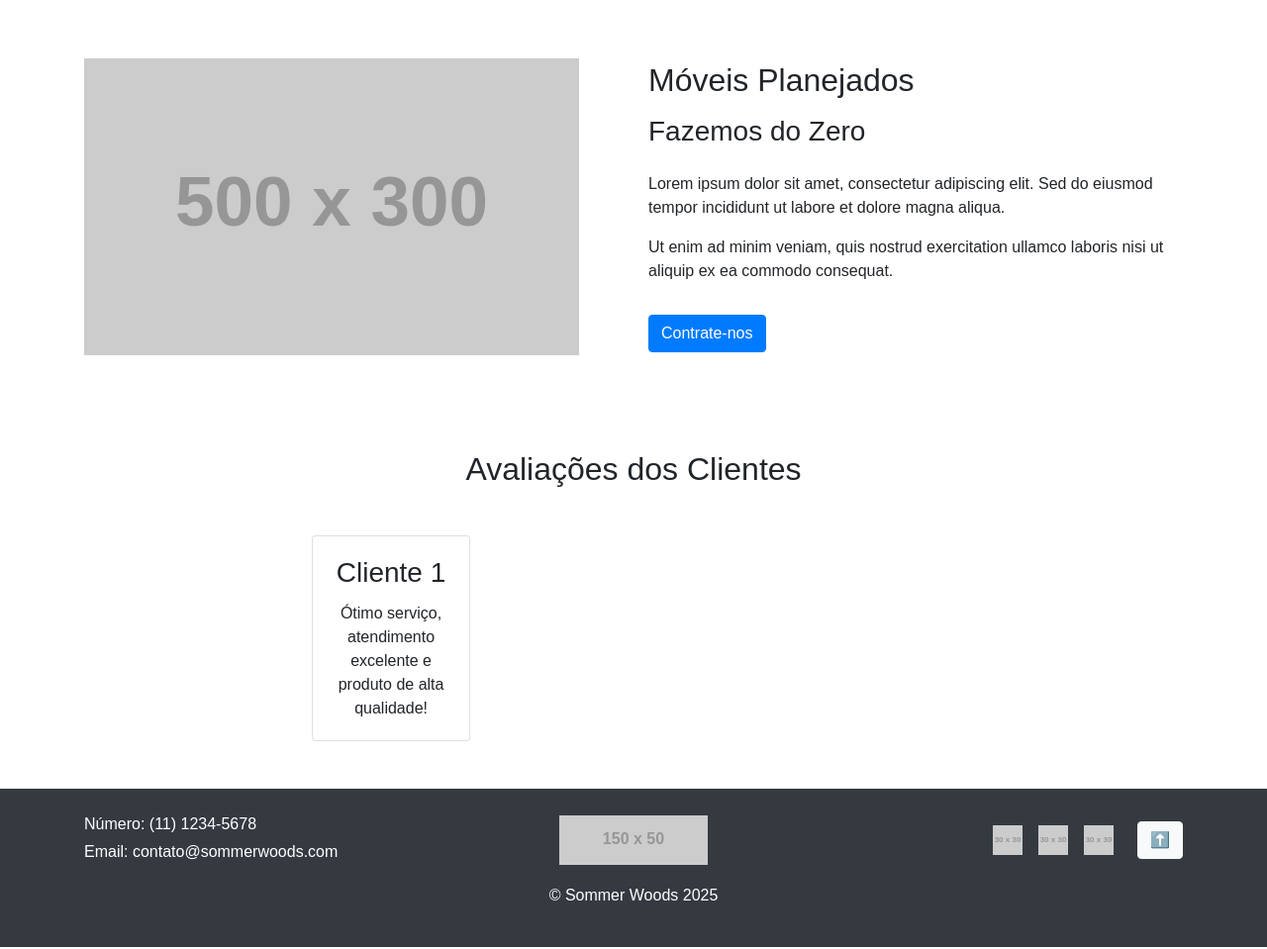
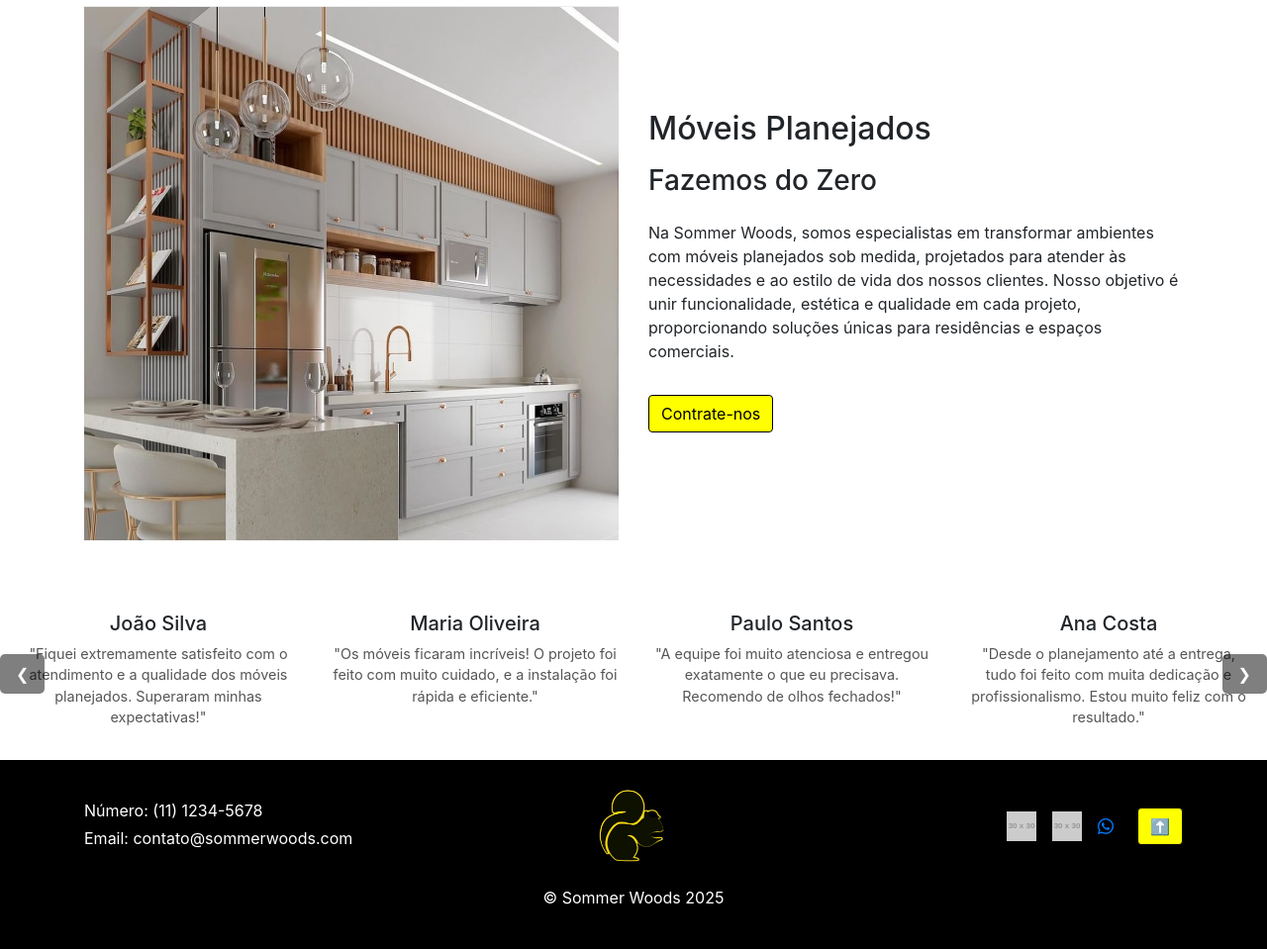
Before and after one commit to Allysson1/Sommerwoods, a plain HTML site: page index.html in a window 1280 px wide. Shown: the part 1671-2630 px from the top of the page at 99% size. Drawn offline with nearby package versions, Linux system fonts and the light colour scheme; placeholder pictures from the web are drawn by us.

Commit message:
continuação de estilizações

```diff
--- a/css/style.css
+++ b/css/style.css
@@ -1,3 +1,12 @@
+html{
+    scroll-behavior: smooth;
+}
+
+footer{
+    background-color: black;
+    color: white;
+}
+
 .hero-section {
     background-image: url('../images/bacround_topo.png'); /* Substitua pela URL da imagem correta */
     background-size: cover;
@@ -57,13 +66,6 @@ img {
     }
 }
 
-body {
-    font-family: Arial, sans-serif;
-    margin: 0;
-    padding: 0;
-    box-sizing: border-box;
-}
-
 .carousel {
     overflow: hidden;
     position: relative;
@@ -84,7 +86,7 @@ body {
 }
 
 .carousel-card img {
-    max-width: 100%;
+    max-width: 80%;
     height: auto;
     border-radius: 5px;
 }
@@ -102,15 +104,14 @@ body {
     display: inline-block;
     margin-top: 0.5rem;
     padding: 0.5rem 1rem;
-    color: #fff;
-    background-color: #007bff;
+    color: black;
+    background-color: yellow;
     text-decoration: none;
+    border: 0.5px solid black;
     border-radius: 5px;
+
 }
 
-.carousel-card a:hover {
-    background-color: #0056b3;
-}
 
 .carousel-buttons {
     position: absolute;
@@ -148,3 +149,13 @@ body {
         max-width: 25%;
     }
 }
+
+.btn{
+    background-color: yellow;
+    border: 0.5px solid black;
+    color:black;
+}
+
+.imgFooter{
+    width: 100px;
+}
--- a/index.html
+++ b/index.html
@@ -104,67 +104,44 @@
     <section class="container py-5">
         <div class="row align-items-center">
             <div class="col-12 col-lg-6 mb-4 mb-lg-0">
-                <img src="https://via.placeholder.com/500x300" class="img-fluid" alt="Móveis Planejados">
+                <img src="images/WhatsApp Image 2025-01-06 at 18.06.58 (4).jpeg" class="img-fluid" alt="Móveis Planejados">
             </div>
             <div class="col-12 col-lg-6 text-center text-lg-left">
                 <h2 class="mb-3">Móveis Planejados</h2>
                 <h3 class="mb-4">Fazemos do Zero</h3>
-                <p>Lorem ipsum dolor sit amet, consectetur adipiscing elit. Sed do eiusmod tempor incididunt ut labore et dolore magna aliqua.</p>
-                <p>Ut enim ad minim veniam, quis nostrud exercitation ullamco laboris nisi ut aliquip ex ea commodo consequat.</p>
-                <a href="#" class="btn btn-primary mt-3">Contrate-nos</a>
+                <p>Na Sommer Woods, somos especialistas em transformar
+                    ambientes com móveis planejados sob medida, projetados para atender
+                    às necessidades e ao estilo de vida dos nossos clientes. Nosso objetivo
+                    é unir funcionalidade, estética e qualidade em cada projeto, proporcionando
+                    soluções únicas para residências e espaços comerciais.</p>
+                <a href="https://wa.me/5511972307530?text=Oi,%20podemos%20Conversar?%20Fiquei%20interessado(a)%20em%20um%20de%20seus%20produtos" class="btn btn-primary mt-3" target="_blank">Contrate-nos</a>
             </div>
         </div>
     </section>
 
-    <section class="container py-5">
-        <h2 class="text-center mb-5">Avaliações dos Clientes</h2>
-        <div id="reviewCarousel" class="carousel slide" data-ride="carousel">
-            <div class="carousel-inner">
-                <div class="carousel-item active">
-                    <div class="row d-flex justify-content-center">
-                        <div class="col-12 col-md-6 col-lg-4 col-xl-2">
-                            <div class="card">
-                                <div class="card-body text-center">
-                                    <h3 class="card-title">Cliente 1</h3>
-                                    <p class="card-text">Ótimo serviço, atendimento excelente e produto de alta qualidade!</p>
-                                </div>
-                            </div>
-                        </div>
-                    </div>
-                </div>
-                <div class="carousel-item">
-                    <div class="row d-flex justify-content-center">
-                        <div class="col-12 col-md-6 col-lg-4 col-xl-2">
-                            <div class="card">
-                                <div class="card-body text-center">
-                                    <h3 class="card-title">Cliente 2</h3>
-                                    <p class="card-text">Fiquei muito satisfeito com o resultado final. Recomendo!</p>
-                                </div>
-                            </div>
-                        </div>
-                    </div>
-                </div>
-                <div class="carousel-item">
-                    <div class="row d-flex justify-content-center">
-                        <div class="col-12 col-md-6 col-lg-4 col-xl-2">
-                            <div class="card">
-                                <div class="card-body text-center">
-                                    <h3 class="card-title">Cliente 3</h3>
-                                    <p class="card-text">Atendimento impecável e móveis planejados incríveis.</p>
-                                </div>
-                            </div>
-                        </div>
-                    </div>
-                </div>
+    <section class="carousel">
+        <div class="carousel-track">
+            <div class="carousel-card">
+                <h5>João Silva</h5>
+                <p>"Fiquei extremamente satisfeito com o atendimento e a qualidade dos móveis planejados. Superaram minhas expectativas!"</p>
             </div>
-            <a class="carousel-control-prev" href="#reviewCarousel" role="button" data-slide="prev">
-                <span class="carousel-control-prev-icon" aria-hidden="true"></span>
-                <span class="sr-only">Anterior</span>
-            </a>
-            <a class="carousel-control-next" href="#reviewCarousel" role="button" data-slide="next">
-                <span class="carousel-control-next-icon" aria-hidden="true"></span>
-                <span class="sr-only">Próximo</span>
-            </a>
+            <div class="carousel-card">
+                <h5>Maria Oliveira</h5>
+                <p>"Os móveis ficaram incríveis! O projeto foi feito com muito cuidado, e a instalação foi rápida e eficiente."</p>
+            </div>
+            <div class="carousel-card">
+                <h5>Paulo Santos</h5>
+                <p>"A equipe foi muito atenciosa e entregou exatamente o que eu precisava. Recomendo de olhos fechados!"</p>
+            </div>
+            <div class="carousel-card">
+                <h5>Ana Costa</h5>
+                <p>"Desde o planejamento até a entrega, tudo foi feito com muita dedicação e profissionalismo. Estou muito feliz com o resultado."</p>
+            </div>
+        </div>
+
+        <div class="carousel-buttons">
+            <button id="prevButton2">&#10094;</button>
+            <button id="nextButton2">&#10095;</button>
         </div>
     </section>
 
@@ -172,7 +149,7 @@
 
   <!-- Footer -->
 
-  <footer class="bg-dark text-white py-4">
+  <footer class="py-4">
     <div class="container">
         <div class="row align-items-center">
             <div class="col-12 col-md-4 text-center text-md-left">
@@ -180,13 +157,13 @@
                 <p class="mb-1">Email: contato@sommerwoods.com</p>
             </div>
             <div class="col-12 col-md-4 text-center my-3 my-md-0">
-                <img src="https://via.placeholder.com/150x50" alt="Logo" class="img-fluid">
+                <img src="images/img11.png" alt="Logo" class="img-fluid imgFooter">
             </div>
             <div class="col-12 col-md-4 text-center text-md-right">
                 <div class="d-flex justify-content-center justify-content-md-end align-items-center">
                     <a href="https://www.facebook.com/bpsommerwoods/?locale=pt_BR" class="mx-2"><img src="https://via.placeholder.com/30" alt="Facebook" class="img-fluid"></a>
                     <a href="https://www.instagram.com/bpsommerwoods/" class="mx-2"><img src="https://via.placeholder.com/30" alt="Instagram" class="img-fluid"></a>
-                    <a href="#" class="mx-2"><img src="https://via.placeholder.com/30" alt="Loja Mercado Livre" class="img-fluid"></a>
+                    <a href="#" class="mx-2"><span class="bi bi-whatsapp icon"></a>
                     <a href="#" class="btn btn-light ml-3">⬆️</a>
                 </div>
             </div>
--- a/js/carrossel.js
+++ b/js/carrossel.js
@@ -25,3 +25,30 @@ prevButton.addEventListener('click', () => {
 });
 
 window.addEventListener('resize', updateCarousel);
+
+
+// --------------------------------------------------------------
+document.getElementById('nextButton2').addEventListener('click', function() {
+    moveCarousel(1);
+});
+
+document.getElementById('prevButton2').addEventListener('click', function() {
+    moveCarousel(-1);
+});
+
+let currentIndex2 = 0;
+
+function moveCarousel(direction) {
+    const carouselTrack = document.querySelector('.carousel-track');
+    const totalItems = document.querySelectorAll('.carousel-card').length;
+    currentIndex2 += direction;
+
+    if (currentIndex2 < 0) {
+        currentIndex2 = totalItems - 1;  // Volta para o último item
+    } else if (currentIndex >= totalItems) {
+        currentIndex2 = 0;  // Vai para o primeiro item
+    }
+
+    const offset = -currentIndex2 * 100;  // Calcula o deslocamento baseado no índice
+    carouselTrack.style.transform = `translateX(${offset}%)`;
+}
```
